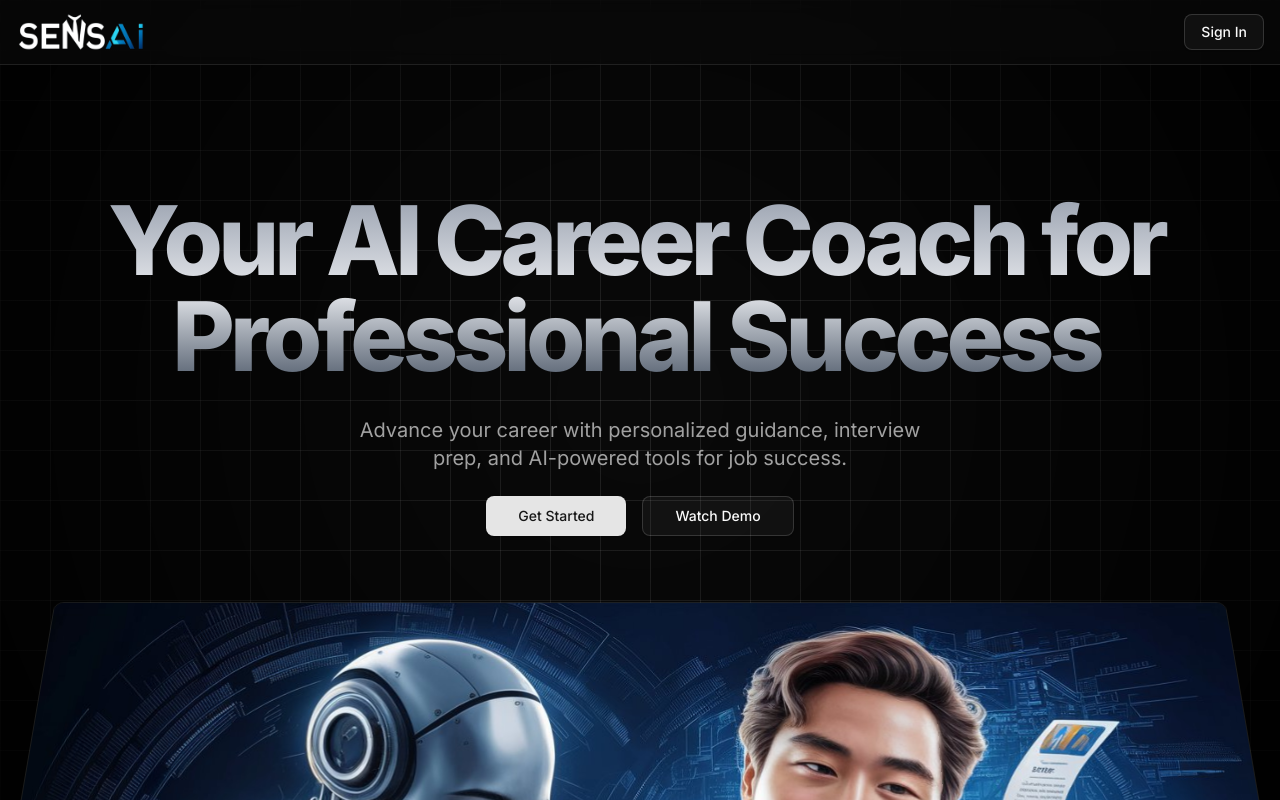
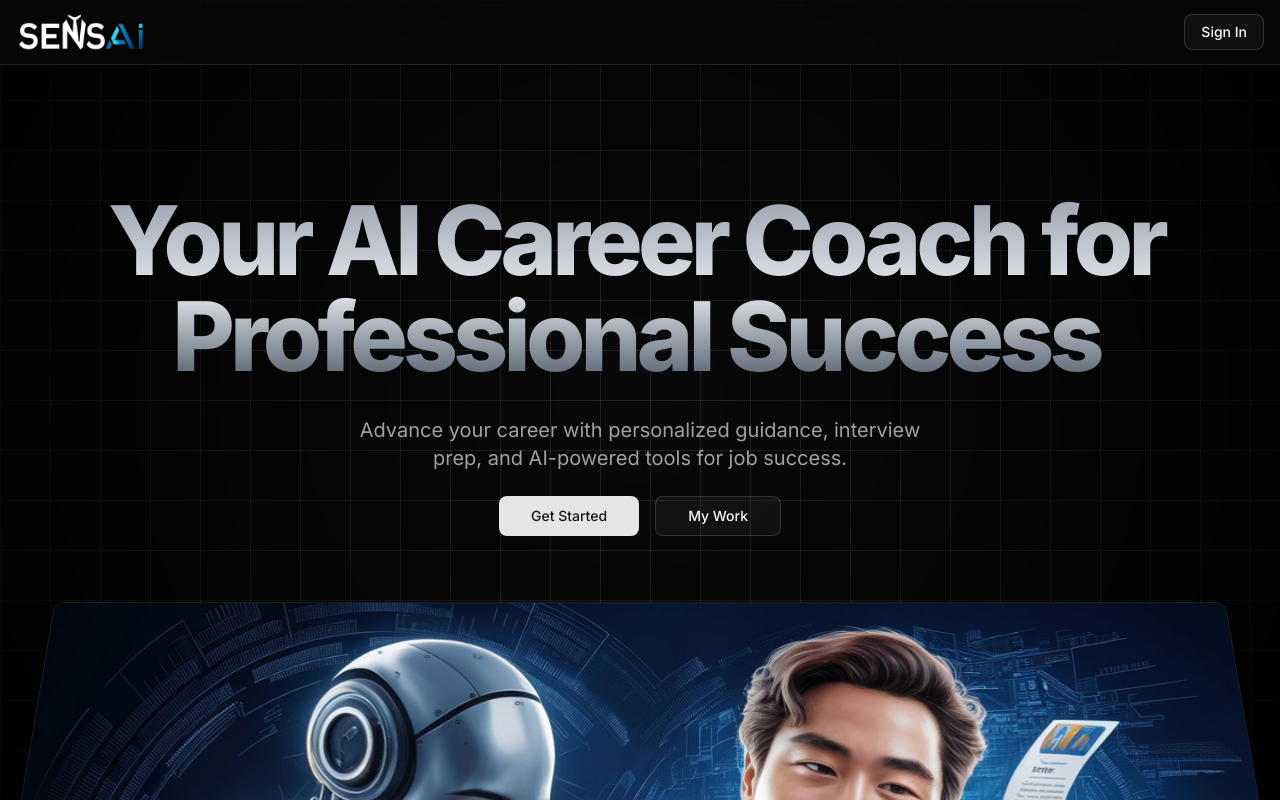
Before and after one commit to sara-mukesh-kumar/Sensai-, a Next.js app: page / in a window 1280 px wide. Shown: the top 800 px of the page. Built offline with nearby package versions, Linux system fonts and the light colour scheme; no server answers.

Commit message:
secound commit where updated the my work button

```diff
--- a/components/hero.jsx
+++ b/components/hero.jsx
@@ -46,9 +46,9 @@ const HeroSection = () => {
               Get Started
             </Button>
           </Link>
-          <Link href="https://www.youtube.com/roadsidecoder">
+            <Link href="https://my-first-portfolio-git-master-mukesh-kumars-projects-cd8abb2b.vercel.app/">
             <Button size="lg" variant="outline" className="px-8">
-              Watch Demo
+              My Work
             </Button>
           </Link>
         </div>
```
